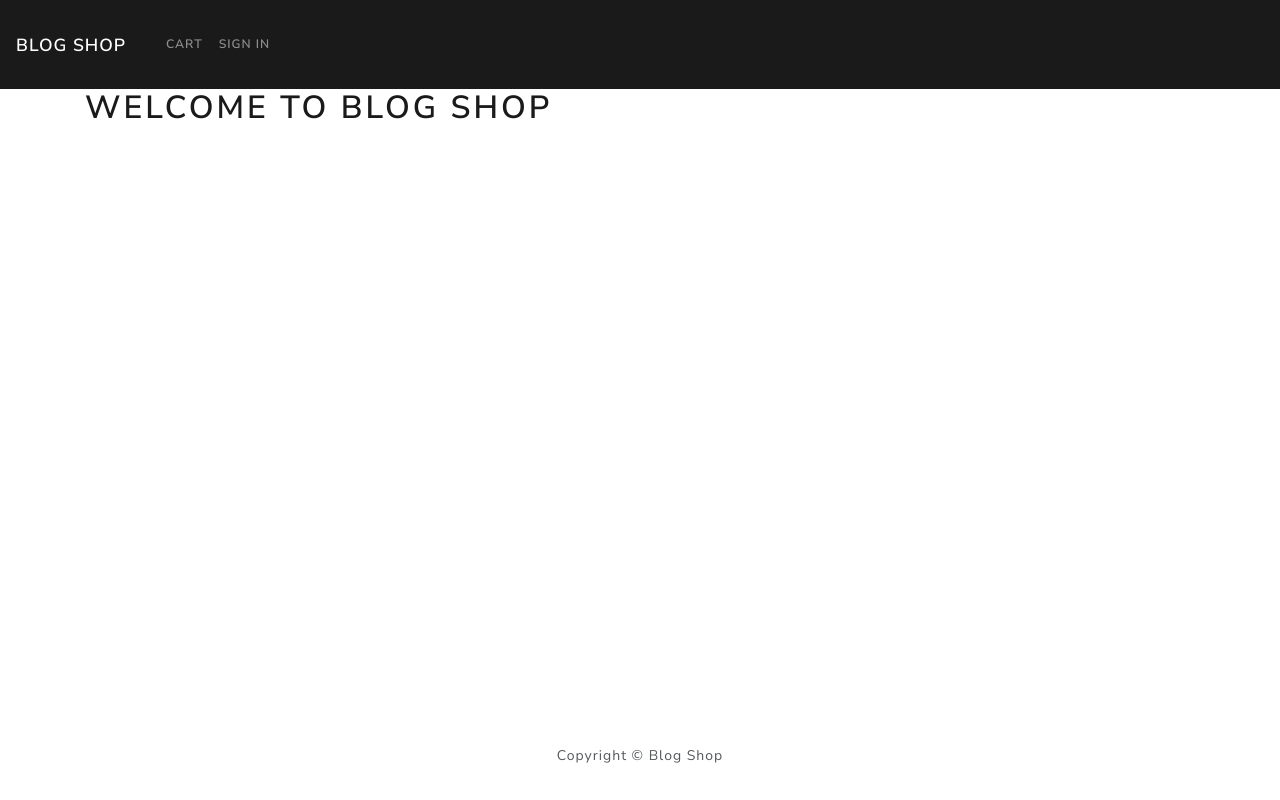
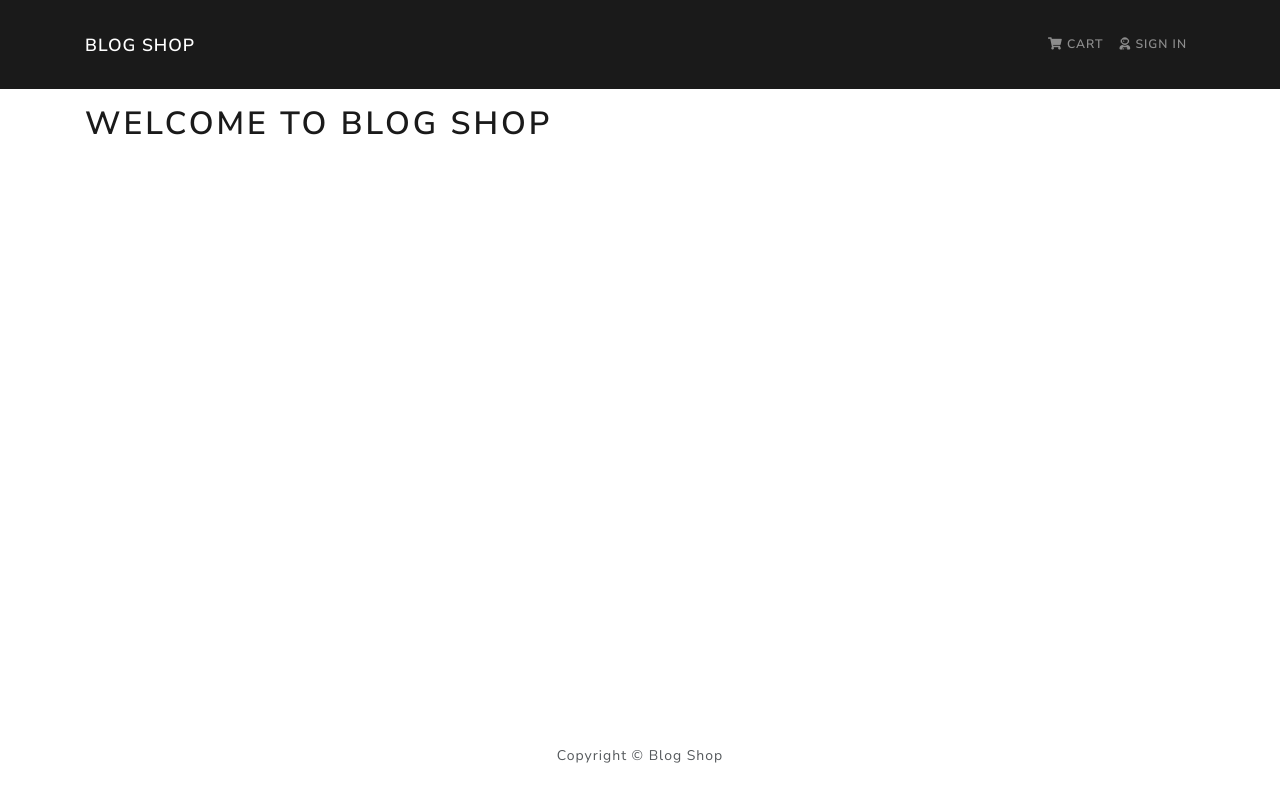
Before and after one commit to NicoleGeorge/blog-shop, a React (Create React App) app in the folder frontend/: page / in a window 1280 px wide. Built offline with nearby package versions, Linux system fonts and the light colour scheme.

Commit message:
navbar -> stage 2 - complete

```diff
--- a/frontend/public/index.html
+++ b/frontend/public/index.html
@@ -12,6 +12,7 @@
     <link rel="apple-touch-icon" href="%PUBLIC_URL%/logo192.png" />
 
     <link rel="manifest" href="%PUBLIC_URL%/manifest.json" />
+    <link rel="stylesheet" href="https://cdnjs.cloudflare.com/ajax/libs/font-awesome/5.15.2/css/all.min.css" integrity="sha512-HK5fgLBL+xu6dm/Ii3z4xhlSUyZgTT9tuc/hSrtw6uzJOvgRr2a9jyxxT1ely+B+xFAmJKVSTbpM/CuL7qxO8w==" crossorigin="anonymous" />
 
     <title>Blog Shop</title>
   </head>
--- a/frontend/src/App.js
+++ b/frontend/src/App.js
@@ -7,7 +7,7 @@
   return (
     <>
     <Header/>
-    <main>
+    <main className='py-3'>
       <Container>
               <h1>Welcome to Blog Shop</h1>
       </Container>
--- a/frontend/src/components/header.js
+++ b/frontend/src/components/header.js
@@ -1,17 +1,21 @@
 import React from 'react'
 import { Navbar, Nav, Container } from 'react-bootstrap'
+
+
 const Header = () => {
   return (
     <header>
       <Navbar bg="primary" variant = 'dark' expand="lg">
+        <Container>
           <Navbar.Brand href="/">Blog Shop</Navbar.Brand>
           <Navbar.Toggle aria-controls="basic-navbar-nav" />
           <Navbar.Collapse id="basic-navbar-nav">
-    <Nav className="mr-auto">
-      <Nav.Link href="/cart">Cart</Nav.Link>
-      <Nav.Link href="/login">Sign In</Nav.Link>
+            <Nav className="ml-auto">
+              <Nav.Link href="/cart"><i className='fas fa-shopping-cart'></i> Cart</Nav.Link>
+              <Nav.Link href="/login"><i className='fas fa-user-astronaut'></i> Sign In</Nav.Link>
             </Nav>
           </Navbar.Collapse>
+        </Container>
       </Navbar>
     </header>
   )
```
Lines whose indentation alone changed are shown as unchanged.
